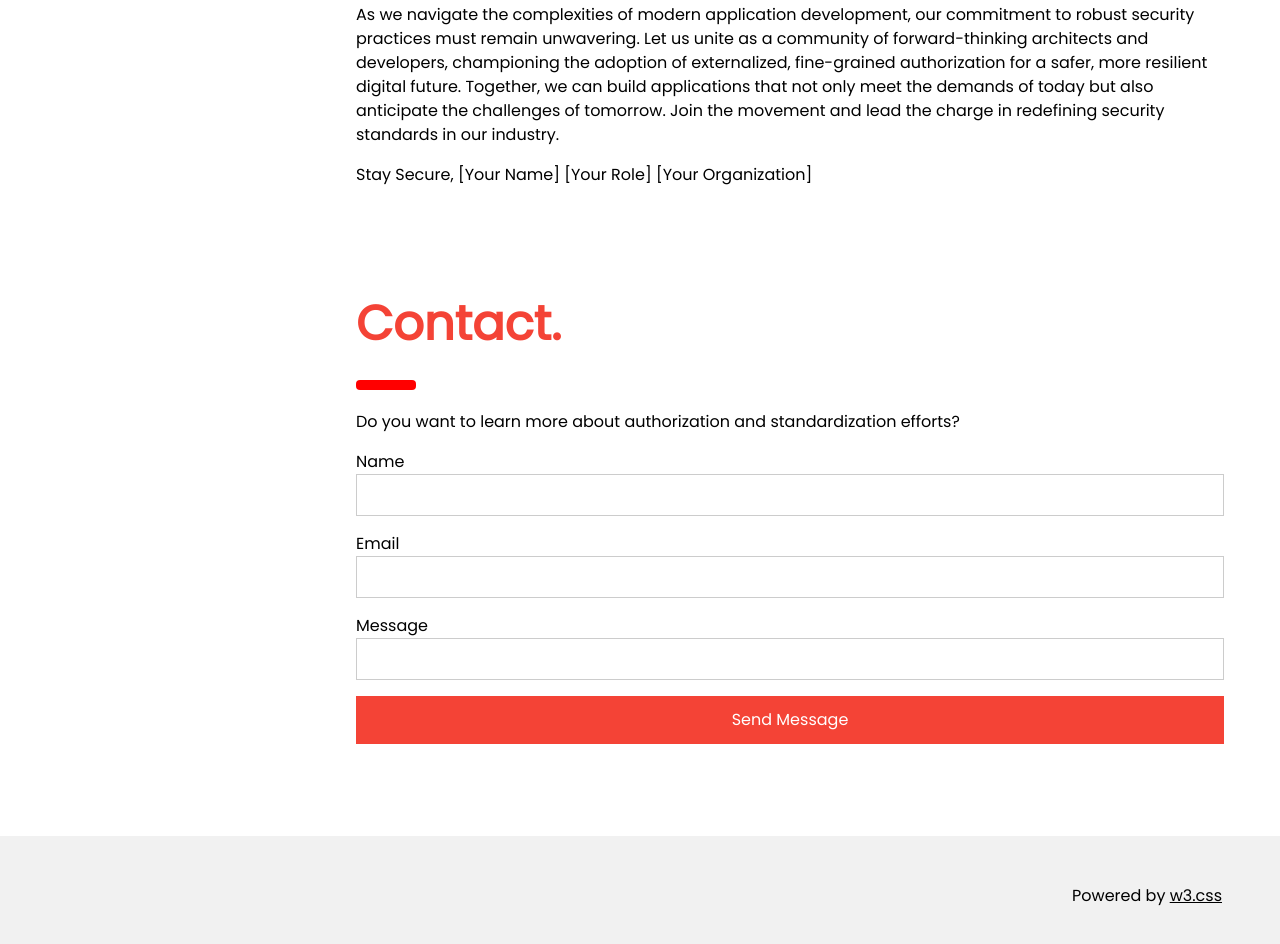
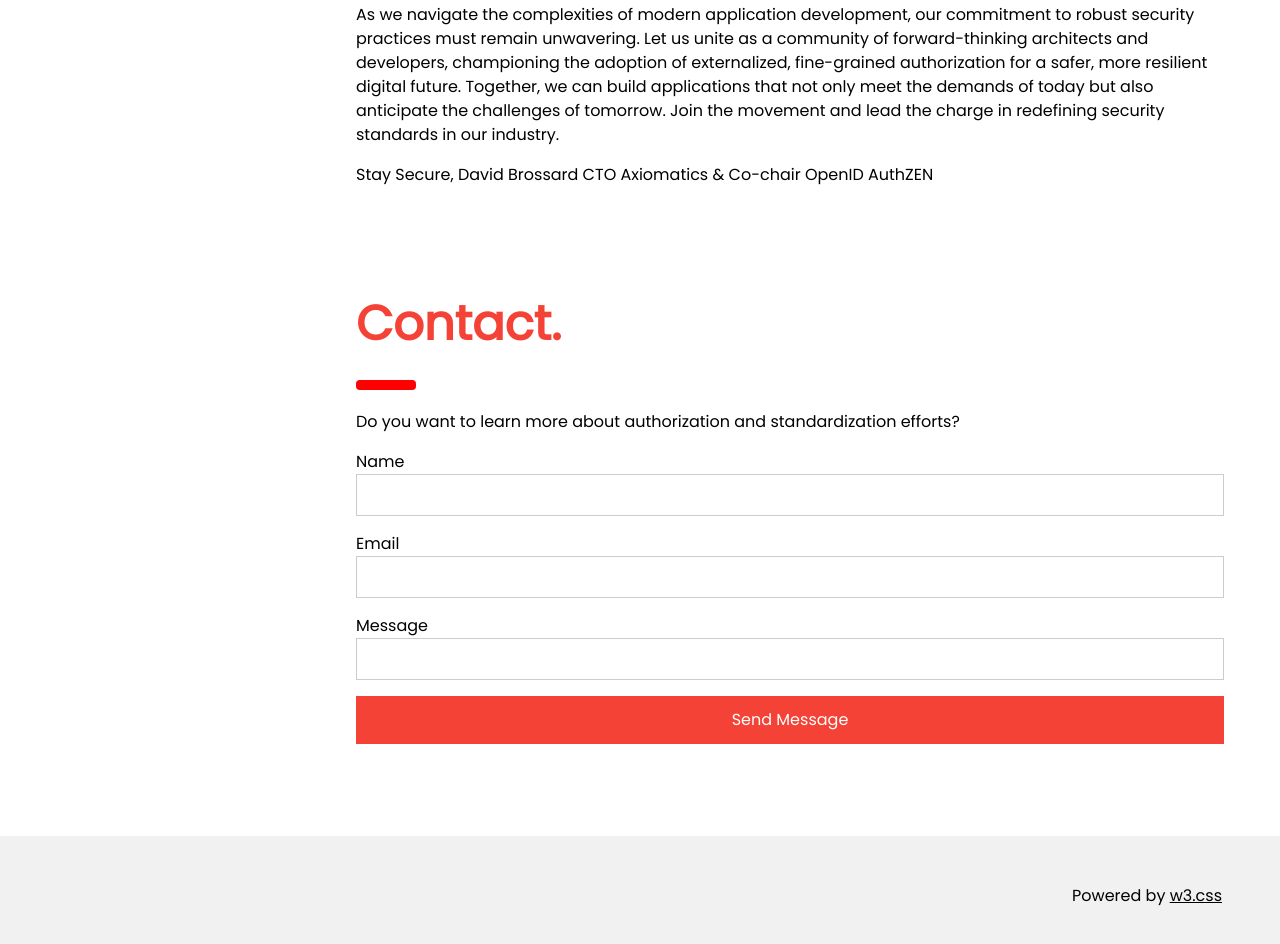
Before and after one commit to davidjbrossard/authzen.guide, a website: page www/index.html in a window 1280 px wide. Shown: the part 2658-3602 px from the top of the page. Drawn offline with nearby package versions, Linux system fonts and the light colour scheme.

Commit message:
Updated signature

```diff
--- a/www/index.html
+++ b/www/index.html
@@ -126,7 +126,7 @@ body {font-size:16px;}
       Together, we can build applications that not only meet the demands of today but also anticipate the challenges of tomorrow. Join the movement and lead the charge in redefining security standards in our industry.
     </p>
     <p>
-    Stay Secure, [Your Name] [Your Role] [Your Organization]
+    Stay Secure, David Brossard CTO Axiomatics & Co-chair OpenID AuthZEN
     </p>
   </div>
 
```
